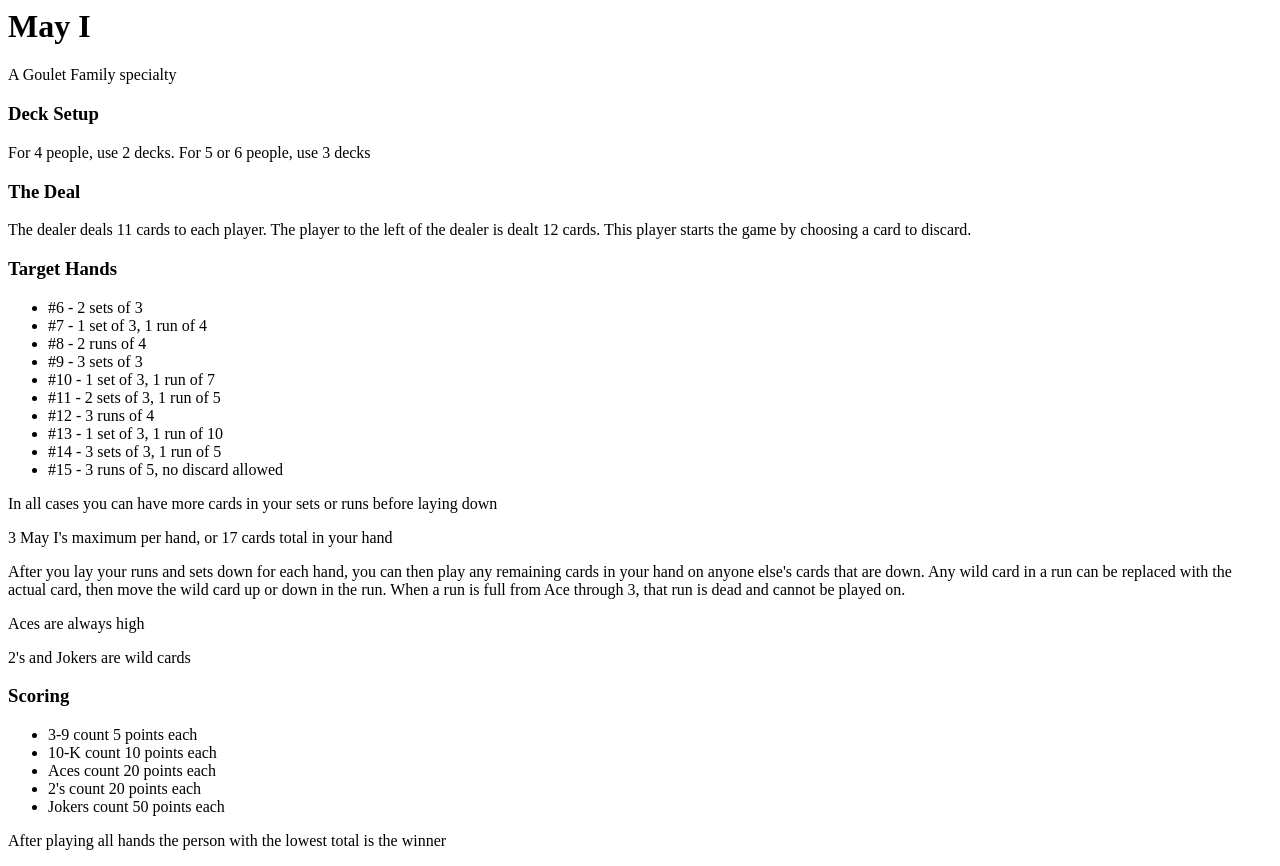
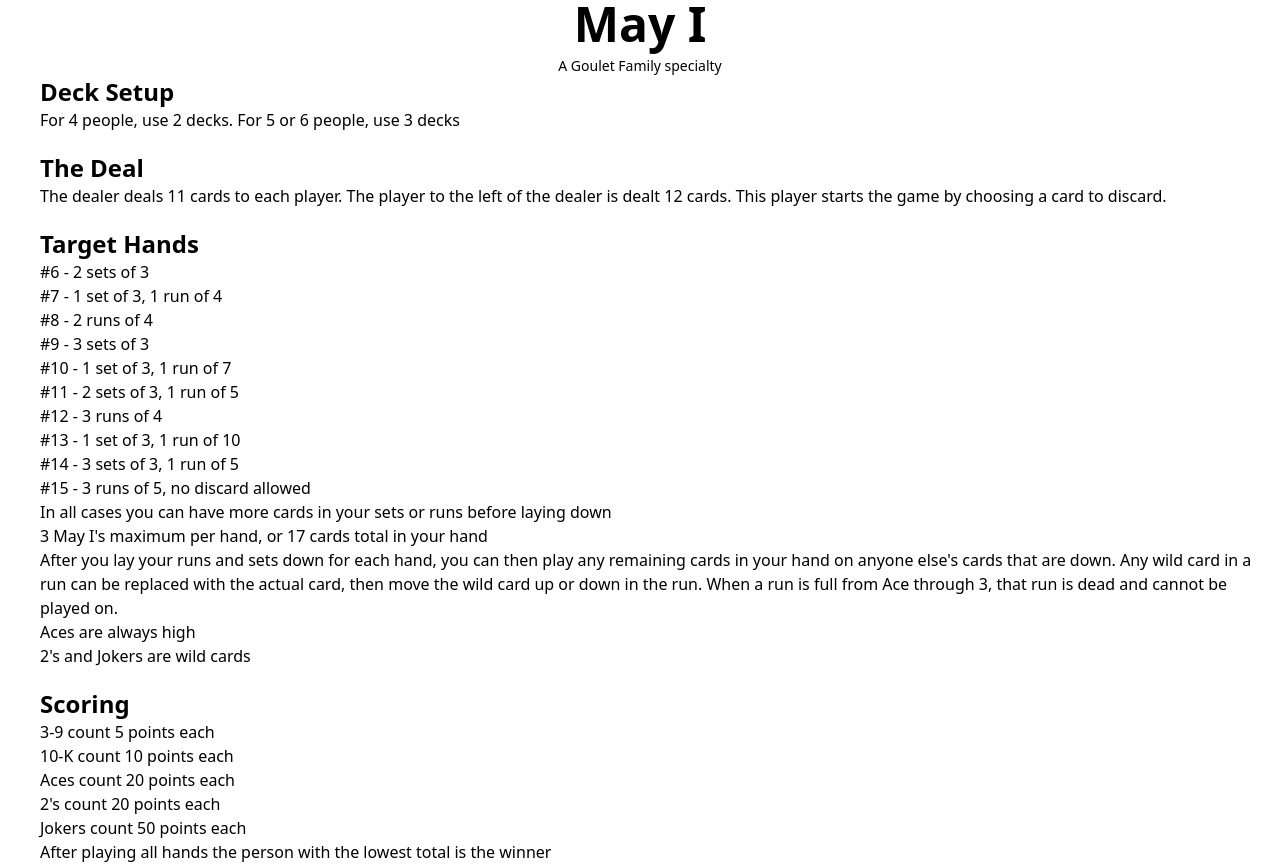
Before and after one commit to FatBoyXPC/mayi, a plain HTML site: page index.html in a window 1280 px wide. Drawn offline with nearby package versions, Linux system fonts and the light colour scheme.

Commit message:
Add some super basic styling with tailwind

```diff
--- a/index.html
+++ b/index.html
@@ -1,19 +1,23 @@
 <html>
     <head>
+        <meta charset="UTF-8">
+        <meta name="viewport" content="width=device-width, initial-scale=1.0">
+        <script src="https://cdn.tailwindcss.com"></script>
         <title>May I</title>
     </head>
     <body>
-        <h1>May I</h1>
-        <p>A Goulet Family specialty</p>
-        <h3>Deck Setup</h3>
+        <h1 class="text-5xl font-extrabold text-center">May I</h1>
+        <p class="text-sm text-center mt-2">A Goulet Family specialty</p>
+        <div class="pl-10">
+            <h3 class="text-2xl font-bold">Deck Setup</h3>
             <p>For 4 people, use 2 decks. For 5 or 6 people, use 3 decks</p>
-        <h3>The Deal</h3>
+            <h3 class="text-2xl font-bold mt-5">The Deal</h3>
             <p>
                 The dealer deals 11 cards to each player.
                 The player to the left of the dealer is dealt 12 cards.
                 This player starts the game by choosing a card to discard.
             </p>
-        <h3>Target Hands</h3>
+            <h3 class="text-2xl font-bold mt-5">Target Hands</h3>
             <ul>
                 <li>#6 - 2 sets of 3</li>
                 <li>#7 - 1 set of 3, 1 run of 4</li>
@@ -38,7 +42,7 @@
             </p>
             <p>Aces are always high</p>
             <p>2's and Jokers are wild cards</p>
-        <h3>Scoring</h3>
+            <h3 class="text-2xl font-bold mt-5">Scoring</h3>
             <ul>
                 <li>3-9 count 5 points each</li>
                 <li>10-K count 10 points each</li>
@@ -47,5 +51,6 @@
                 <li>Jokers count 50 points each</li>
             </ul>
             <p>After playing all hands the person with the lowest total is the winner</p>
+        </div>
     </body>
 </html>
```
Lines whose indentation alone changed are shown as unchanged.
